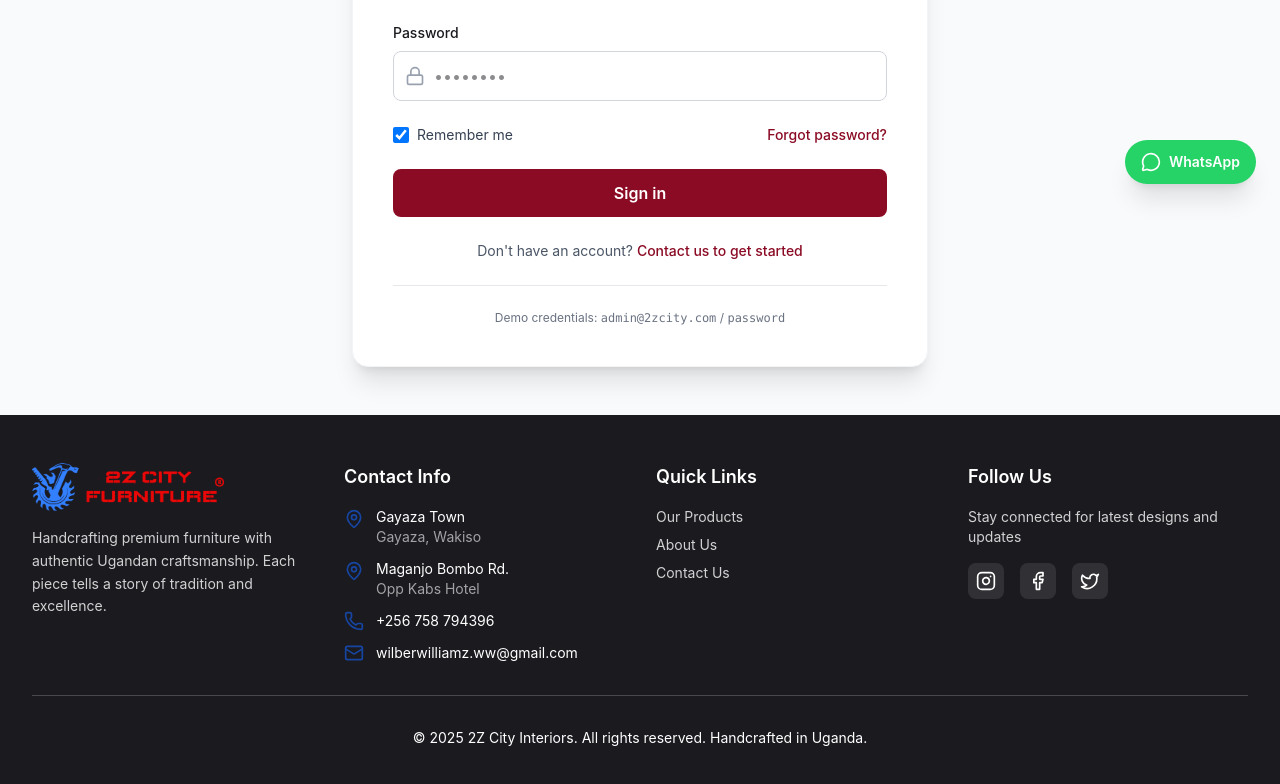
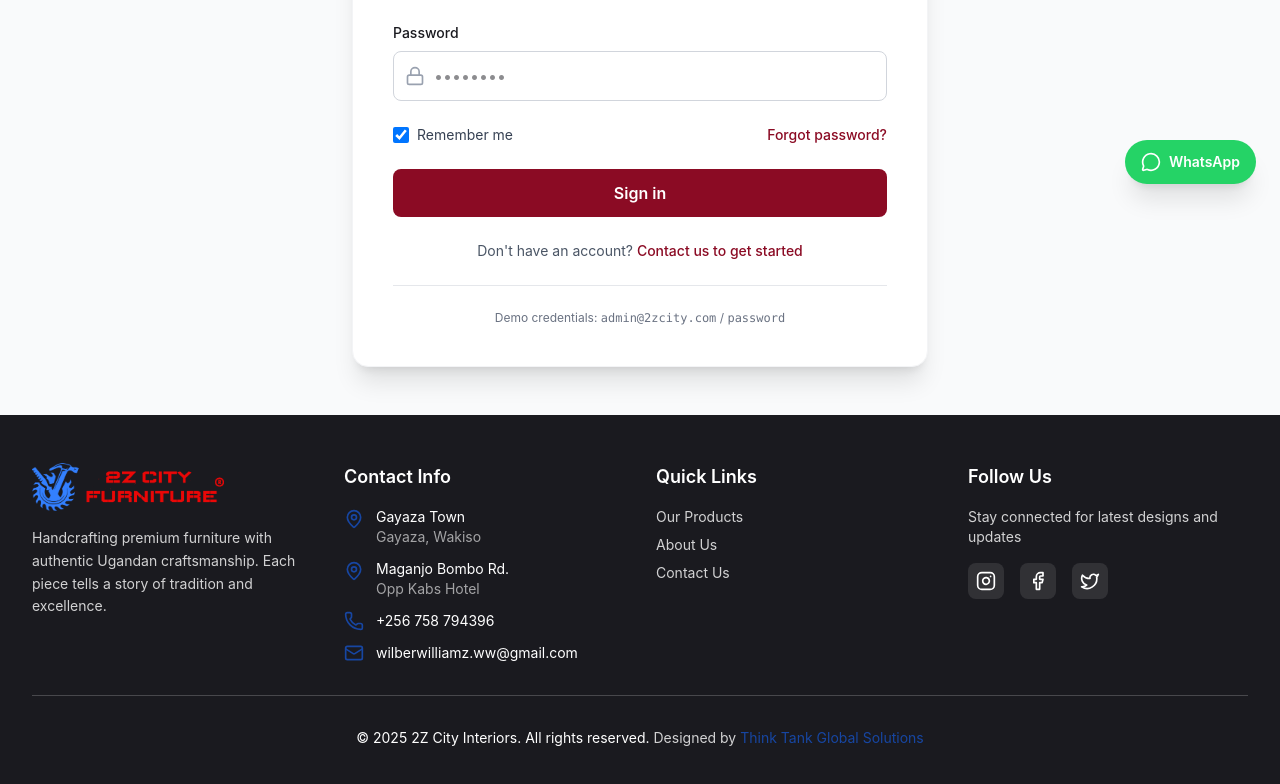
Before and after one commit to enoskyeza/2zinterior, a React (Vite) app: page /login in a window 1280 px wide. Shown: the part 592-1376 px from the top of the page. Built offline with nearby package versions, Linux system fonts and the light colour scheme; no server answers.

Commit message:
add ttgs accreditation

```diff
--- a/src/components/Footer.jsx
+++ b/src/components/Footer.jsx
@@ -85,7 +85,20 @@ export default function Footer() {
         </div>
 
         <div className="border-t border-white/20 mt-8 pt-8 text-center text-sm">
-          <p>&copy; {new Date().getFullYear()} 2Z City Interiors. All rights reserved. Handcrafted in Uganda.</p>
+          <p>
+            &copy; {new Date().getFullYear()} 2Z City Interiors. All rights reserved.{' '}
+            <span className="text-white/80">
+              Designed by{' '}
+              <a
+                href="https://thinktankgs.com/"
+                target="_blank"
+                rel="noreferrer"
+                className="text-brand-accent hover:underline"
+              >
+                Think Tank Global Solutions
+              </a>
+            </span>
+          </p>
         </div>
       </div>
     </footer>
```
